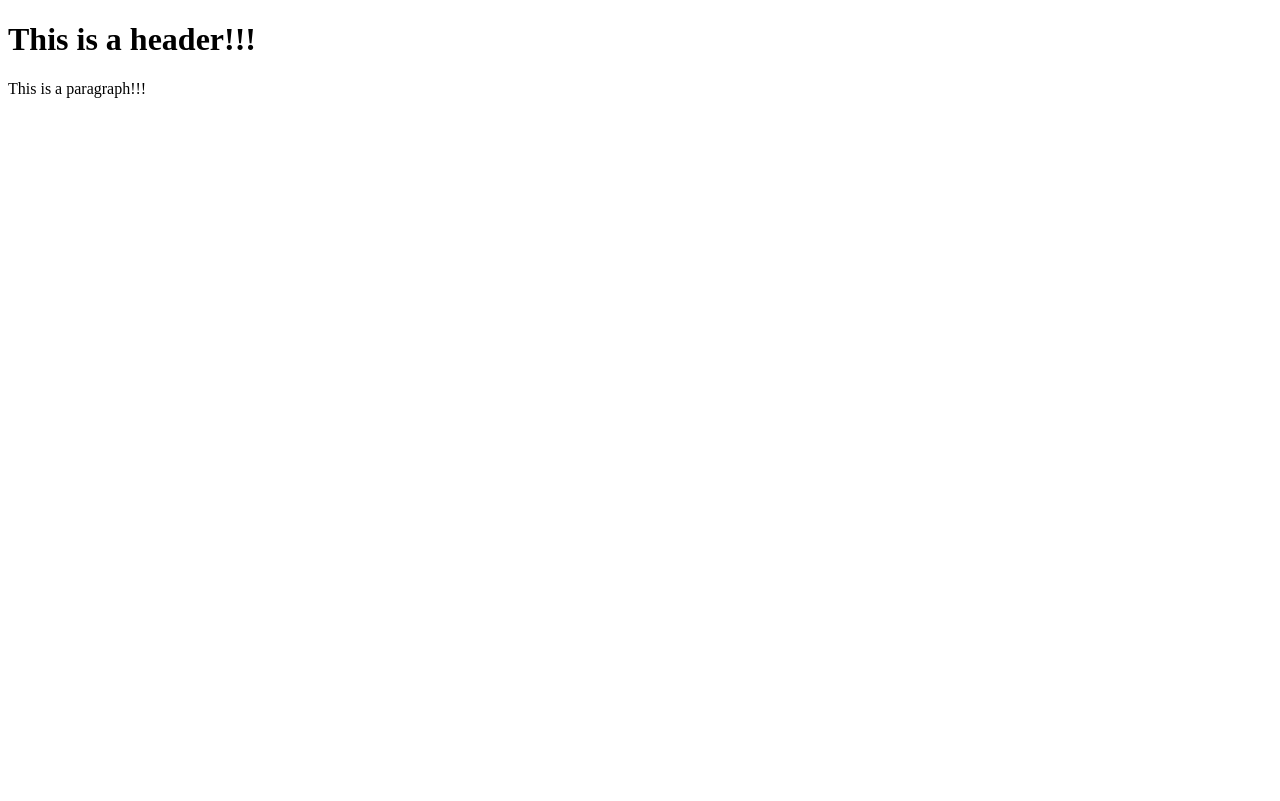
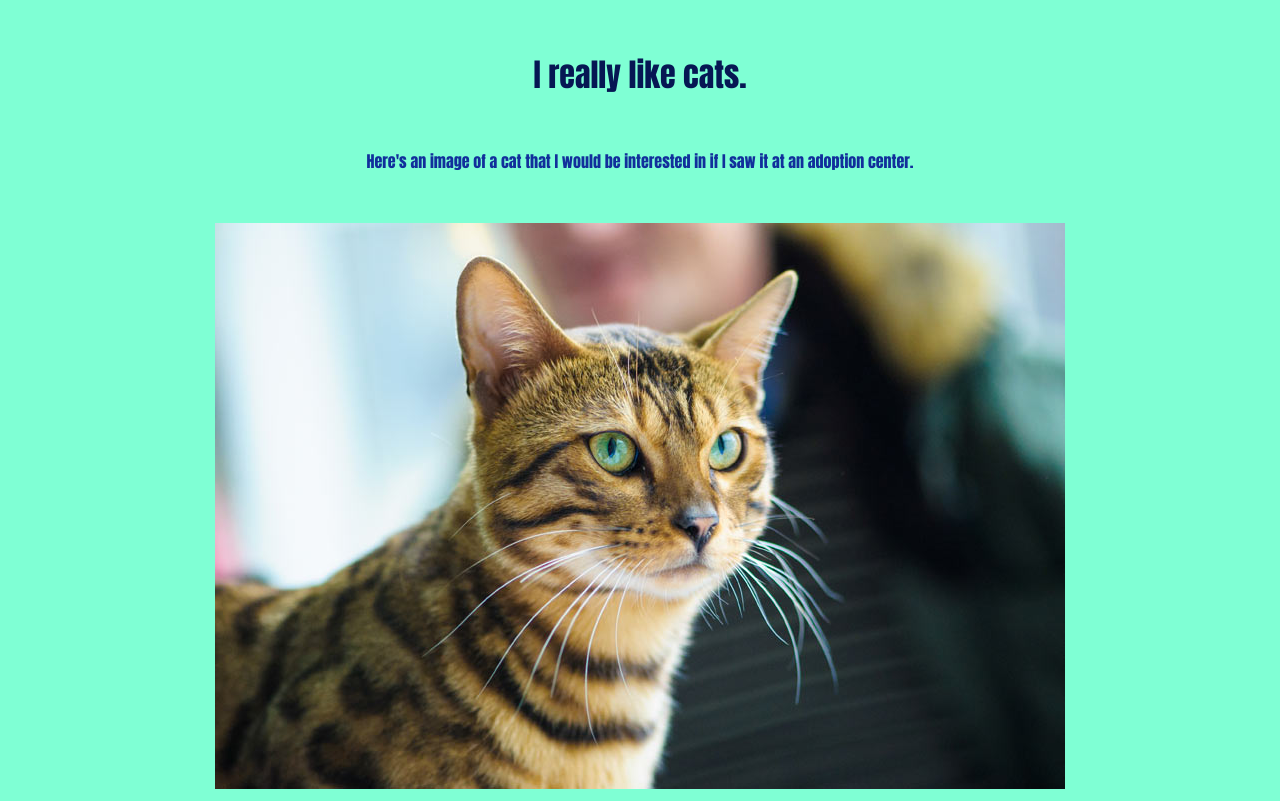
Before and after one commit to eulerfan40/personal-website, a plain HTML site: page index.html in a window 1280 px wide. Drawn offline with Linux system fonts and the light colour scheme.

Commit message:
Added an image, css styling

```diff
--- a/index.html
+++ b/index.html
@@ -1,8 +1,11 @@
 <!DOCTYPE html>
 <html>
-  <head> </head>
+  <head>
+    <link rel="stylesheet" href="styles.css"/>
+  </head>
   <body>
-    <h1>This is a header!!!</h1>
-    <p>This is a paragraph!!!</p>
+    <h1>I really like cats.</h1>
+    <p>Here's an image of a cat that I would be interested in if I saw it at an adoption center.</p>
+    <img src="Cat-Cat_Guide-A_very_clever_and_sociable_Bengal_Cat.jpg" alt="This is a cat"/>
   </body>
 </html>
--- /dev/null
+++ b/styles.css
@@ -0,0 +1,15 @@
+h1 {
+    color:#061753;
+    font-family: Impact, serif;
+    font-weight: 200;
+    margin:50px;
+}
+p {
+    color: #112f9b;
+    font-family: Impact, serif;
+    margin:50px;
+}
+body {
+    background-color: aquamarine;
+    text-align: center;
+}
```
Also changed, not shown: Cat-Cat_Guide-A_very_clever_and_sociable_Bengal_Cat.jpg (added).
